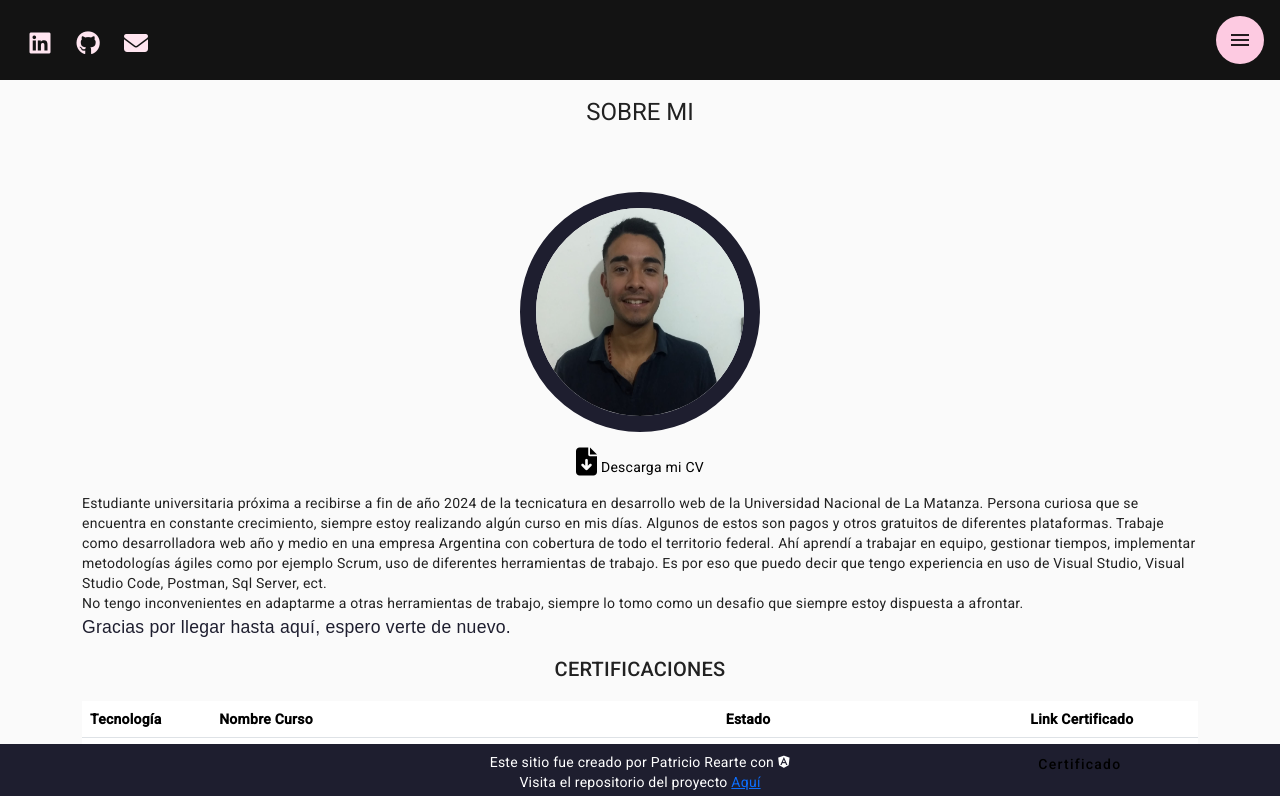
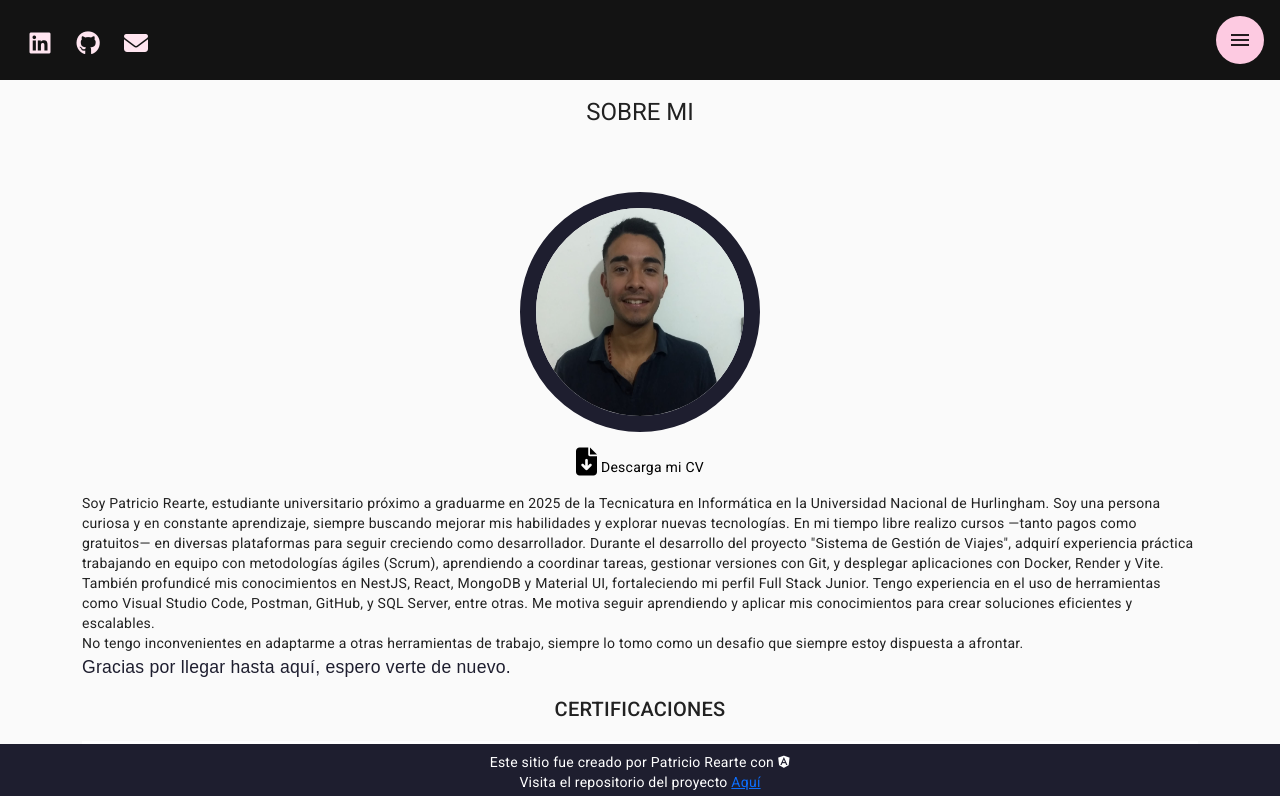
Before and after one commit to patriciorearte/patriciorearte-portafolio, an Angular app: page /about-me in a window 1280 px wide. Shown: the top 796 px of the page. Built offline with nearby package versions, Linux system fonts and the light colour scheme; a web font is replaced by a local one.

Commit message:
actualizaciones

```diff
--- a/package.json
+++ b/package.json
@@ -1,5 +1,5 @@
 {
-  "name": "patricioRearte-portafolioo",
+  "name": "patricioRearte-portafolio",
   "version": "0.0.0",
   "scripts": {
     "ng": "ng",
--- a/src/app/dashboard-portafolio/pages/about-me/about-me.component.html
+++ b/src/app/dashboard-portafolio/pages/about-me/about-me.component.html
@@ -18,14 +18,13 @@
       </div>
       <div class="m-auto">
         <div class="text-break">
-          Estudiante universitaria próxima a recibirse a fin de año 2024 de la tecnicatura
-          en desarrollo web de la Universidad Nacional de La Matanza.
-          Persona curiosa que se encuentra en constante crecimiento, siempre estoy realizando algún curso en mis días.
-          Algunos de estos son pagos y otros gratuitos de diferentes plataformas.
-          Trabaje como desarrolladora web año y medio en una empresa Argentina con cobertura de todo el territorio federal.
-          Ahí aprendí a trabajar en equipo, gestionar tiempos, implementar metodologías ágiles como por ejemplo Scrum, uso
-          de diferentes herramientas de trabajo. Es por eso que puedo decir que tengo experiencia en uso de Visual Studio,
-          Visual Studio Code, Postman, Sql Server, ect.
+          Soy Patricio Rearte, estudiante universitario próximo a graduarme en 2025 de la Tecnicatura en Informática en la Universidad Nacional de Hurlingham.
+Soy una persona curiosa y en constante aprendizaje, siempre buscando mejorar mis habilidades y explorar nuevas tecnologías. En mi tiempo libre realizo cursos —tanto pagos como gratuitos— en diversas plataformas para seguir creciendo como desarrollador.
+
+Durante el desarrollo del proyecto "Sistema de Gestión de Viajes", adquirí experiencia práctica trabajando en equipo con metodologías ágiles (Scrum), aprendiendo a coordinar tareas, gestionar versiones con Git, y desplegar aplicaciones con Docker, Render y Vite.
+También profundicé mis conocimientos en NestJS, React, MongoDB y Material UI, fortaleciendo mi perfil Full Stack Junior.
+
+Tengo experiencia en el uso de herramientas como Visual Studio Code, Postman, GitHub, y SQL Server, entre otras. Me motiva seguir aprendiendo y aplicar mis conocimientos para crear soluciones eficientes y escalables.
         </div>
         <div class="text-break">
           No tengo inconvenientes en adaptarme a otras herramientas de trabajo, siempre lo tomo como un desafio que siempre
--- a/src/app/dashboard-portafolio/pages/home/home.component.html
+++ b/src/app/dashboard-portafolio/pages/home/home.component.html
@@ -22,7 +22,7 @@
             su avance.
           </p>
           <p class="p-1 mb-5">
-            ¡Un gusto, y gracias por pasar! 🚀
+            ¡Un gusto, y gracias por pasar!
           </p>
         </div>
         <div class="m-auto text-center">
--- a/src/app/shared/footer/footer.component.html
+++ b/src/app/shared/footer/footer.component.html
@@ -1,4 +1,4 @@
 <footer class="p-2" style="background-color: #1e1e2f; color: white;">
       <p>Este sitio fue creado por Patricio Rearte con  <i class="fa-brands fa-angular"></i></p>
-      <p>Visita el repositorio del proyecto  <a href="https://github.com/evelinanunez/evelinanunez-portafolio">Aquí</a></p>
+      <p>Visita el repositorio del proyecto  <a href="https://github.com/patriciorearte/patriciorearte-portafolio">Aquí</a></p>
 </footer>
--- a/src/index.html
+++ b/src/index.html
@@ -2,7 +2,7 @@
 <html lang="en">
 <head>
   <meta charset="utf-8">
-  <title>EvelinanunezPortafolio</title>
+  <title>PatricioReartePortafolio</title>
   <base href="/">
   <meta name="viewport" content="width=device-width, initial-scale=1">
   <link rel="icon" type="image/x-icon" href="favicon.ico">
```
